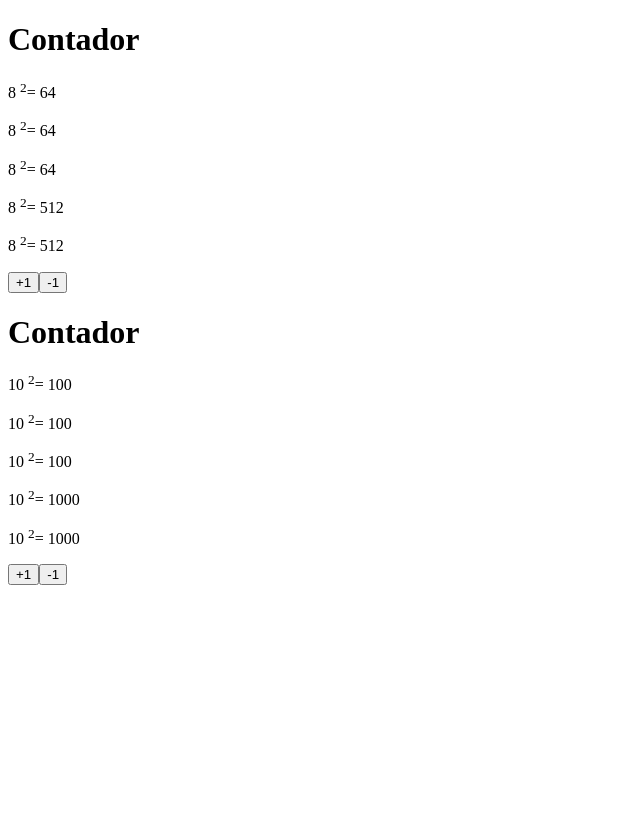
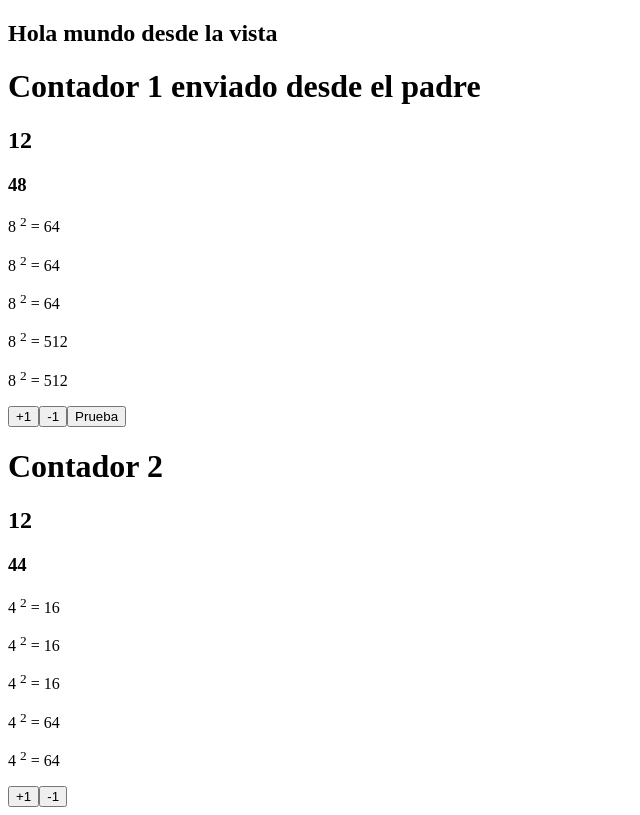
Before and after one commit to MykeCv/pw_vue_u2_mc, a Vue app: page / in a window 1280 px wide. Shown: the whole page, without its empty margins (0-640 px from the left). Built offline with nearby package versions, Linux system fonts and the light colour scheme.

Commit message:
Taller 14

```diff
--- a/src/components/Contador.vue
+++ b/src/components/Contador.vue
@@ -1,21 +1,47 @@
 <template>
   <div>
-    <h1>{{ titulo }}</h1>
+    <h1>{{ tit }}</h1>
 
-    <p>{{ numero }} <sup>2</sup>= {{ calcularCuadrado }}</p>
+    <h2>12</h2>
 
-    <p>{{ numero }} <sup>2</sup>= {{ calcularCuadrado }}</p>
+    <h3>{{ numero + 40 }}</h3>
 
-    <p>{{ numero }} <sup>2</sup>= {{ calcularCuadrado }}</p>
+    <p>
+      {{ numero }}
 
-    <p>{{ numero }} <sup>2</sup>= {{ calcularCubo }}</p>
+      <sup>2</sup> = {{ calculaCuadrado }}
+    </p>
 
-    <p>{{ numero }} <sup>2</sup>= {{ obtenerCubo() }}</p>
-    <div>
-      <button v-on:click="incrementar()">+1</button>
-      <button v-on:click="decrementar()">-1</button>
-    </div>
+    <p>
+      {{ numero }}
+
+      <sup>2</sup> = {{ calculaCuadrado }}
+    </p>
+
+    <p>
+      {{ numero }}
+
+      <sup>2</sup> = {{ calculaCuadrado }}
+    </p>
+
+    <p>
+      {{ numero }}
+
+      <sup>2</sup> = {{ calculaCubo }}
+    </p>
+
+    <p>
+      {{ numero }}
+
+      <sup>2</sup> = {{ obtenerCubo() }}
+    </p>
   </div>
+
+  <button @:click="incrementar()">+1</button>
+
+  <button v-on:click="decrementar()">-1</button>
+
+  <button v-show="mostrar">Prueba</button>
 </template>
 
 <script>
@@ -35,7 +61,8 @@ export default {
       return this.numero * this.numero * this.numero;
     },
     incrementar() {
-        console.log(this.tit);
+      console.log(this.tit);
+
       this.numero++;
     },
     decrementar() {
@@ -43,17 +70,33 @@ export default {
     },
   },
   computed: {
-    calcularCuadrado() {
-      console.log("Entro a propiedad computada");
+    calculaCuadrado() {
+      console.log("Entro a propiedad computada cuadrado");
+
       return this.numero * this.numero;
     },
-    calcularCubo() {
-      console.log("Entro a propiedad computada");
+    calculaCubo() {
+      console.log("Entro a propiedad computada cubo");
+
       return this.numero * this.numero * this.numero;
     },
   },
-  props:['tit',"inicio"],
+
+  /*props: ["tit", "inicio", "mostrar"]*/
+  props: {
+    tit: String,
+    inicio:{
+        type: Number,
+        default:99,
+        validator(value){
+            return value > 10;
+        }
+    },
+    mostrar: Boolean,
+  },
+  /*Stringm Number, Boolean, Objet, Date, Functions, BigInt*/
 };
 </script>
+
 <style>
 </style>
--- a/src/views/ContadorView.vue
+++ b/src/views/ContadorView.vue
@@ -1,11 +1,18 @@
 <template>
   <div>
-    <Contador tit="Contador1" :inicio="4+4"/>
-    <Contador tit="Contador2" :inicio="10"/>
+    <h2>Hola mundo desde la vista</h2>
+
+    <Contador
+      tit="Contador 1 enviado desde el padre"
+      :inicio="4 + 4"
+      :mostrar="true"
+    />
+    <Contador tit="Contador 2" :inicio="4" :mostrar="false" />
   </div>
 </template>
 
 <script>
+import ContadorView from "../views/ContadorView";
 import Contador from "../components/Contador.vue";
 export default {
   components: {
```
